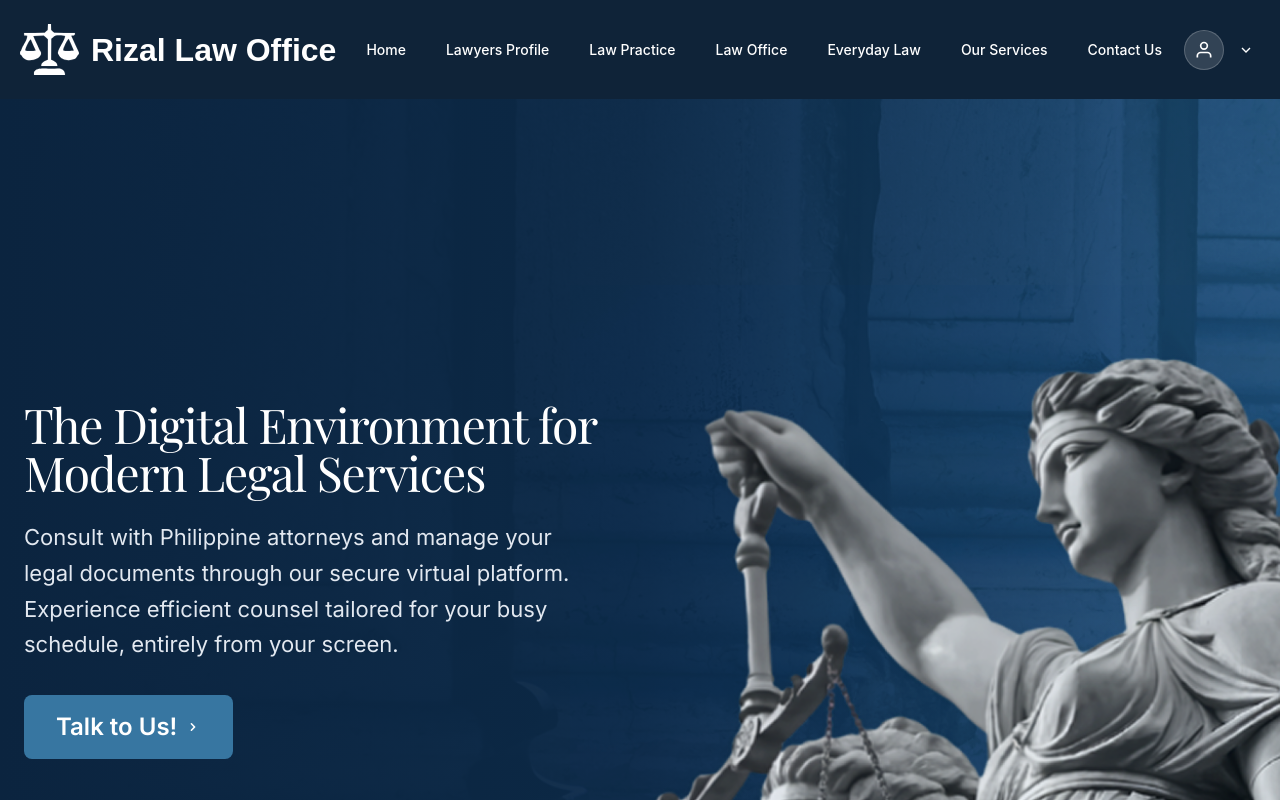
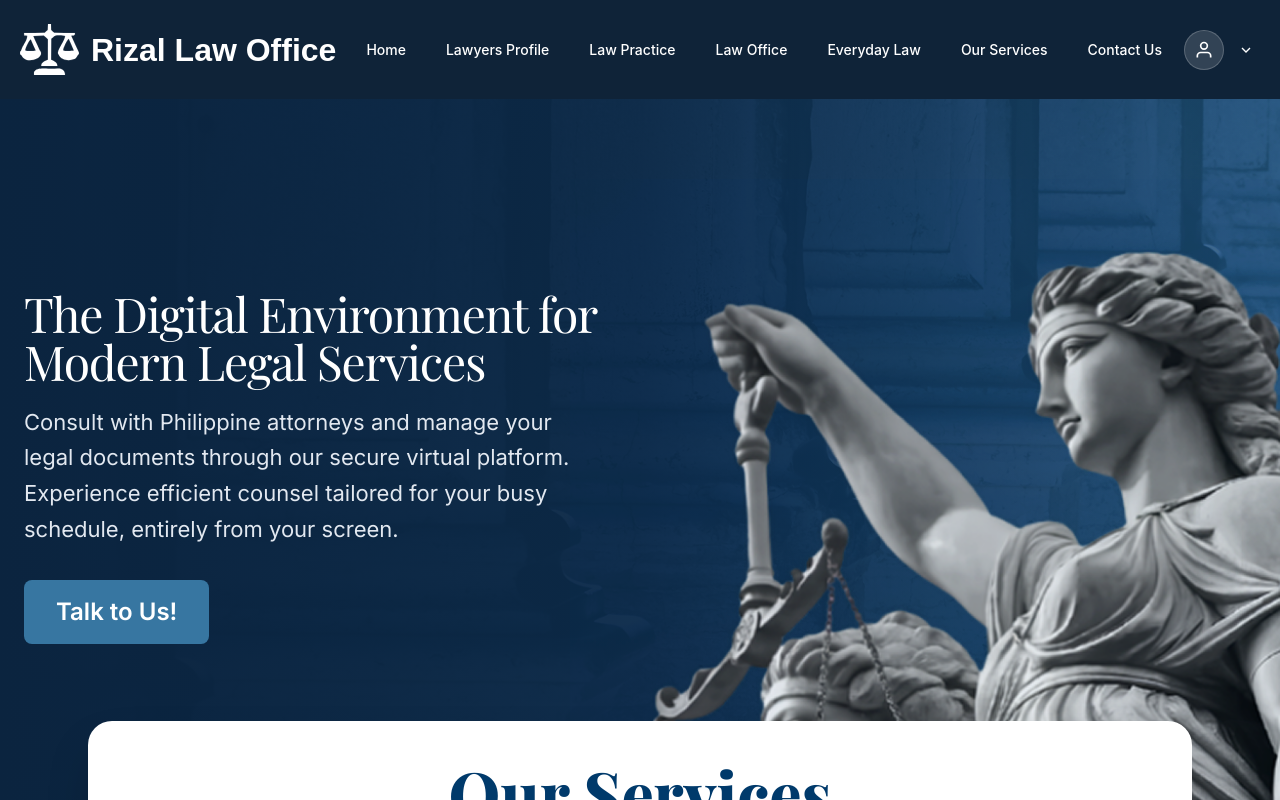
Before and after one commit to karllogdat/lexmeet-group4-template, a React (Vite) app: page / in a window 1280 px wide. Shown: the top 800 px of the page. Built offline with nearby package versions, Linux system fonts and the light colour scheme; a web font is replaced by a local one.

Commit message:
Fix homepage

```diff
--- a/src/pages/HomePage.jsx
+++ b/src/pages/HomePage.jsx
@@ -8,16 +8,18 @@ import PracticeArea from "../components/Homepage/PracticeArea";
 import EverydayLawSection from "../components/Homepage/Everydaylaw";
 import LawUpdatesSection from "../components/Homepage/Lawupdates";
 import ContactModal from "../components/Contactus/Contact_modal";
+import LoginModal from "../components/NavBar/Login_out/log-in";
 
 import Button from "../components/Button";
 
 export default function HomePage() {
   const [isContactOpen, setIsContactOpen] = useState(false);
+  const [isLoginOpen, setIsLoginOpen] = useState(false);
 
   return (
     <main className="bg-[#f8fafc]">
-      {/* Hero Section */}
-      <section className="relative w-full min-h-[1065px] bg-[#0c2a4a] text-white overflow-hidden flex items-center">
+      {/* Hero Section - Anchor point para sa right-0 */}
+      <section className="relative w-full min-h-[750px] bg-[#0c2a4a] text-white overflow-hidden flex items-center">
         {/* Background Layer 1: Architectural Texture */}
         <div
           className="absolute inset-0 bg-cover bg-center opacity-80"
@@ -27,16 +29,21 @@ export default function HomePage() {
         {/* Dark Gradient Overlay */}
         <div className="absolute inset-0 bg-gradient-to-r from-[#0b243f] via-[#0b243f]/80 to-transparent" />
 
-        {/* Background Layer 2: Lady Justice */}
+        {/* Background Layer 2: Lady Justice
+            - right-0: Dikit na dikit sa kanang border ng screen/browser
+            - top-16 md:top-20: Sumasabay sa eksaktong pt-16 / md:pt-20 ng text container para pantay na pantay sa H1
+            - object-right-top: Sinisigurong ang mismong tuktok ng imahe ang nakalinya */}
         <img
           src={bg2}
           alt="Lady Justice"
-          className="hidden md:block absolute right-0 bottom-0 w-[710px] h-[1065px] max-w-none object-contain object-right-bottom z-0 pointer-events-none"
+          className="hidden md:block absolute right-0 top-16 md:top-20 w-[710px] h-[1065px] max-w-none object-contain object-right-top z-0 pointer-events-none"
         />
 
-        {/* Hero Content */}
-        <div className="relative max-w-7xl mx-auto px-6 pt-16 pb-[200px] md:pt-24 w-full flex flex-col md:flex-row items-center justify-between gap-8 z-10">
-          <div className="w-full md:w-7/12 space-y-6 max-w-xl">
+        {/* Hero Content Wrapper */}
+        <div className="relative max-w-7xl mx-auto px-6 pt-16 pb-20 md:pt-20 md:pb-24 w-full flex flex-col md:flex-row items-start justify-between gap-8 z-10">
+
+          {/* Text Content */}
+          <div className="w-full md:w-7/12 space-y-5 max-w-xl">
             <h1 className="g4-heading-1 tracking-tight text-white">
               The Digital Environment for Modern Legal Services
             </h1>
@@ -47,20 +54,9 @@ export default function HomePage() {
               tailored for your busy schedule, entirely from your screen.
             </p>
 
-            <div className="pt-2">
-              <Button onClick={() => setIsContactOpen(true)}>
-                <span>Talk to Us!</span>
-                <svg
-                  className="w-4 h-4 fill-current"
-                  viewBox="0 0 20 20"
-                  fill="currentColor"
-                >
-                  <path
-                    fillRule="evenodd"
-                    d="M7.293 14.707a1 1 0 010-1.414L10.586 10 7.293 6.707a1 1 0 011.414-1.414l4 4a1 1 0 010 1.414l-4 4a1 1 0 01-1.414 0z"
-                    clipRule="evenodd"
-                  />
-                </svg>
+            <div className="pt-3">
+              <Button onClick={() => setIsLoginOpen(true)}>
+                Talk to Us!
               </Button>
             </div>
           </div>
@@ -103,6 +99,12 @@ export default function HomePage() {
         isOpen={isContactOpen}
         onClose={() => setIsContactOpen(false)}
       />
+
+      {/* Login Modal */}
+      <LoginModal
+        isOpen={isLoginOpen}
+        onClose={() => setIsLoginOpen(false)}
+      />
     </main>
   );
 }
```
Also changed, not shown: src/assets/Lexmeet.svg.
